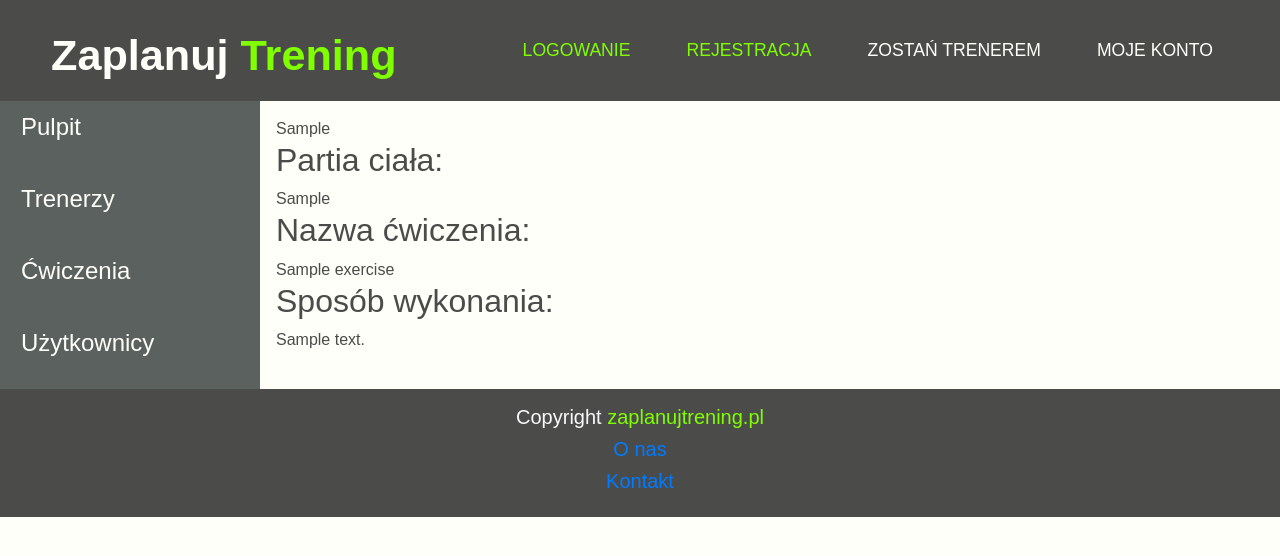
After one commit to zuzaslomska/zaplanujtrening, a Django app: page /exercises/details/1 in a window 1280 px wide. The commit adds this page. Shown: the top 556 px of the page. Run offline with Django 3.2, Linux system fonts and the light colour scheme; tables that the repository leaves empty hold one stand-in row (values such as "Sample post"); some libraries are stand-ins or nearby versions; some web fonts are replaced.

Commit message:
exercises

```diff
--- a/Zaplanujtrening/Trening/templates/__base1__glowna.html
+++ b/Zaplanujtrening/Trening/templates/__base1__glowna.html
@@ -57,7 +57,7 @@
                             </a>
                         </li>
                         <li class="nav-item">
-                            <a class="nav-link" href="">
+                            <a class="nav-link" href="/exercises/list">
                                 <span>Ćwiczenia</span>
                                 <i class="fas fa-angle-right"></i>
                             </a>
--- /dev/null
+++ b/Zaplanujtrening/Trening/templates/exercises_details.html
@@ -0,0 +1,10 @@
+{% extends '__base1__glowna.html' %}
+{% block content %}
+    {{ object.gif }}<br>
+    <h2>Partia ciała:</h2>
+    {{ object.part.part }}<br>
+    <h2>Nazwa ćwiczenia:</h2>
+    {{ object.exercise_name }}<br>
+    <h2>Sposób wykonania:</h2>
+    {{ object.description }}<br>
+{% endblock %}
--- a/Zaplanujtrening/Trening/views.py
+++ b/Zaplanujtrening/Trening/views.py
@@ -161,3 +161,8 @@ class ExercisesList(ListView):
     queryset = Exercises.objects.all()
     template_name = 'exercises.html'
     context_object_name = 'exercises'
+
+
+class ExercisesDetails(DetailView):
+    model = Exercises
+    template_name = 'exercises_details.html'
--- a/Zaplanujtrening/Zaplanujtrening/urls.py
+++ b/Zaplanujtrening/Zaplanujtrening/urls.py
@@ -18,8 +18,9 @@ from django.conf import settings
 from django.conf.urls.static import static
 from django.contrib import admin
 from django.urls import path
-from Trening.views import MainSite, Registration, Login, About, Contact,MyAccount,TrainersView, TrainerDetails,\
-    TrainerRegistration, EditProfile, CreatePlan, PlanName, PlanList, PlanDetails, ExercisesList
+from Trening.views import (MainSite, Registration, Login, About, Contact,MyAccount,TrainersView, TrainerDetails,\
+    TrainerRegistration, EditProfile, CreatePlan, PlanName, PlanList, PlanDetails, ExercisesList, ExercisesDetails)
+
 
 
 urlpatterns = [
@@ -41,6 +42,7 @@ urlpatterns = [
     path('plan/list', PlanList.as_view()),
     path('plan/details/<int:pk>', PlanDetails.as_view()),
     path('exercises/list', ExercisesList.as_view()),
+    path('exercises/details/<int:pk>', ExercisesDetails.as_view()),
 
 
 
```
Also changed, not shown: Zaplanujtrening/Trening/templates/__base__boczna.html (+6 -6 lines).
